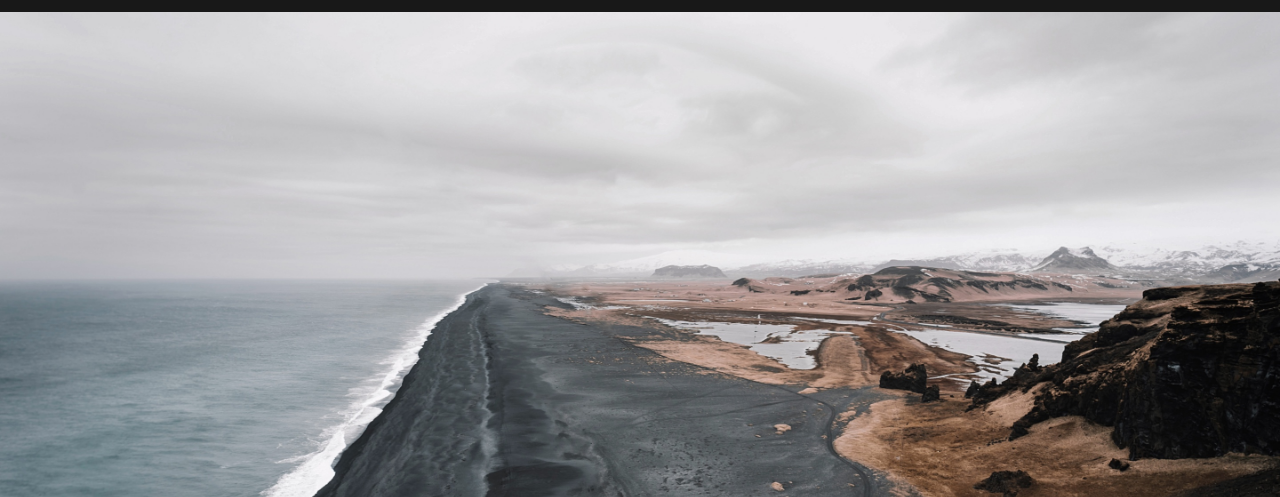
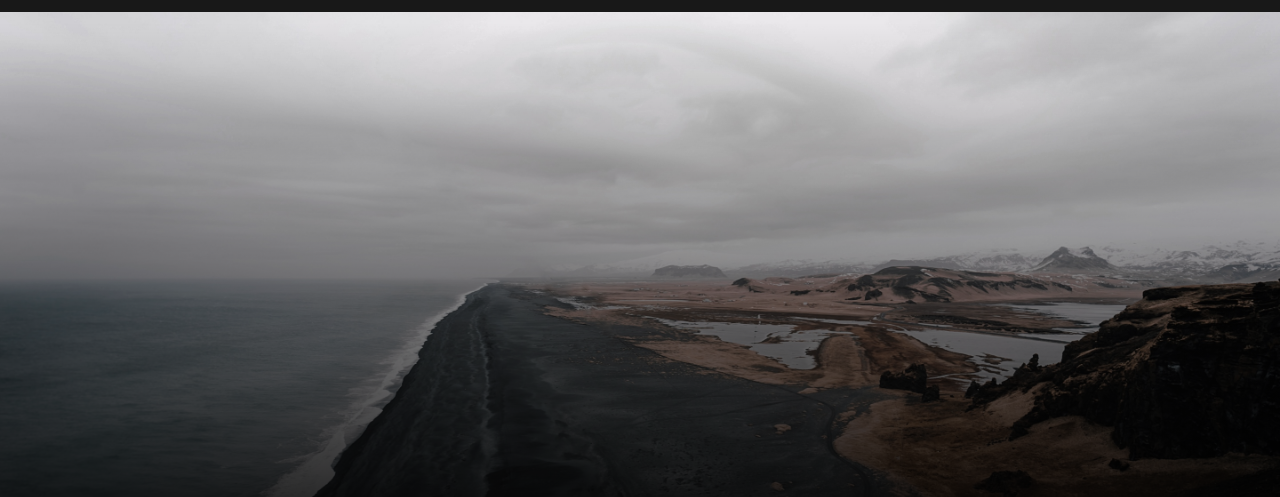
Before and after one commit to Julia-Kot/aperture, a plain HTML site: page index.html in a window 1280 px wide. Shown: the part 71-568 px from the top of the page. Drawn offline with Linux system fonts and the light colour scheme.

Commit message:
add bg gradient

```diff
--- a/index.html
+++ b/index.html
@@ -42,7 +42,8 @@
         <p class="description">Lorem ipsum dolor sit amet, consectetur adipiscing elit. Suspendisse varius enim in eros elementum tristique. Duis cursus, mi quis viverra ornare, eros dolor interdum nulla, ut commodo diam libero vitae erat. Aenean faucibus nibh et justo cursus id rutrum lorem imperdiet. Nunc ut sem vitae risus tristique posuere.</p>
 
     </div>
-
+   </section>
+   <section>
 
    </section>
 </body>
--- a/style.css
+++ b/style.css
@@ -72,11 +72,13 @@ header nav ul li:last-of-type a{
 .hero{
     display: flex;
     justify-content: space-between;
+    /* background-image: url(images/heroimg.jpeg); */
+    background: linear-gradient(0deg, #000 18.78%, rgba(0, 0, 0, 0.00) 98.53%), url(images/heroimg.jpeg), lightgray 50% / cover no-repeat;
+    background-repeat: no-repeat;
+    height: 90vh;
+    object-fit: cover;
     background-size: cover;
-    background-image: url(images/heroimg.jpeg);
-    background: linear-gradient(0deg,rgba(0, 0, 0, 0.0) 98.53%), url(<path-to-image>), lightgray 50% / cover no-repeat;
-    height: 90vh;
-    width: auto;
+    width: 100%;
     padding-top: 466px;
     box-sizing: border-box;
 
```
